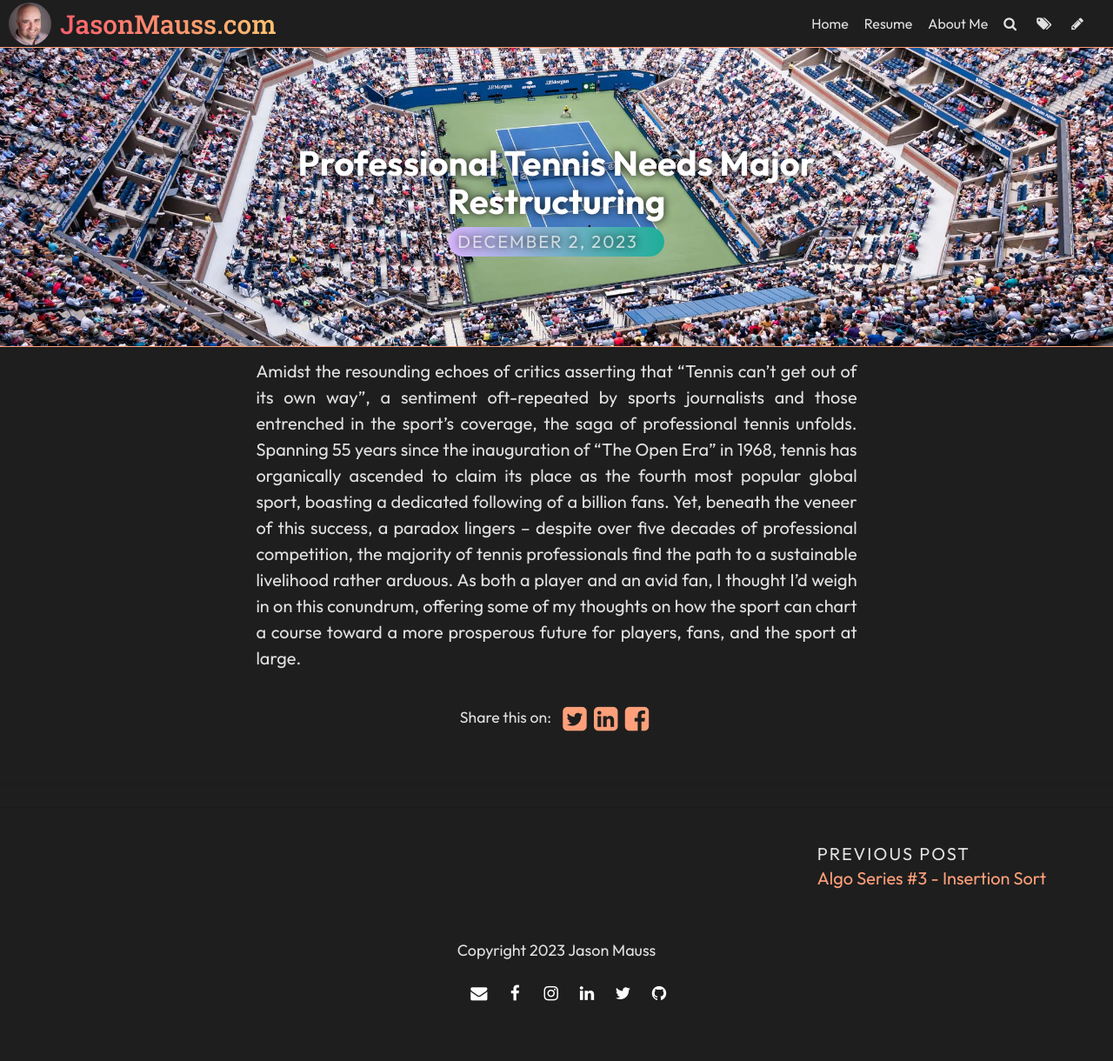
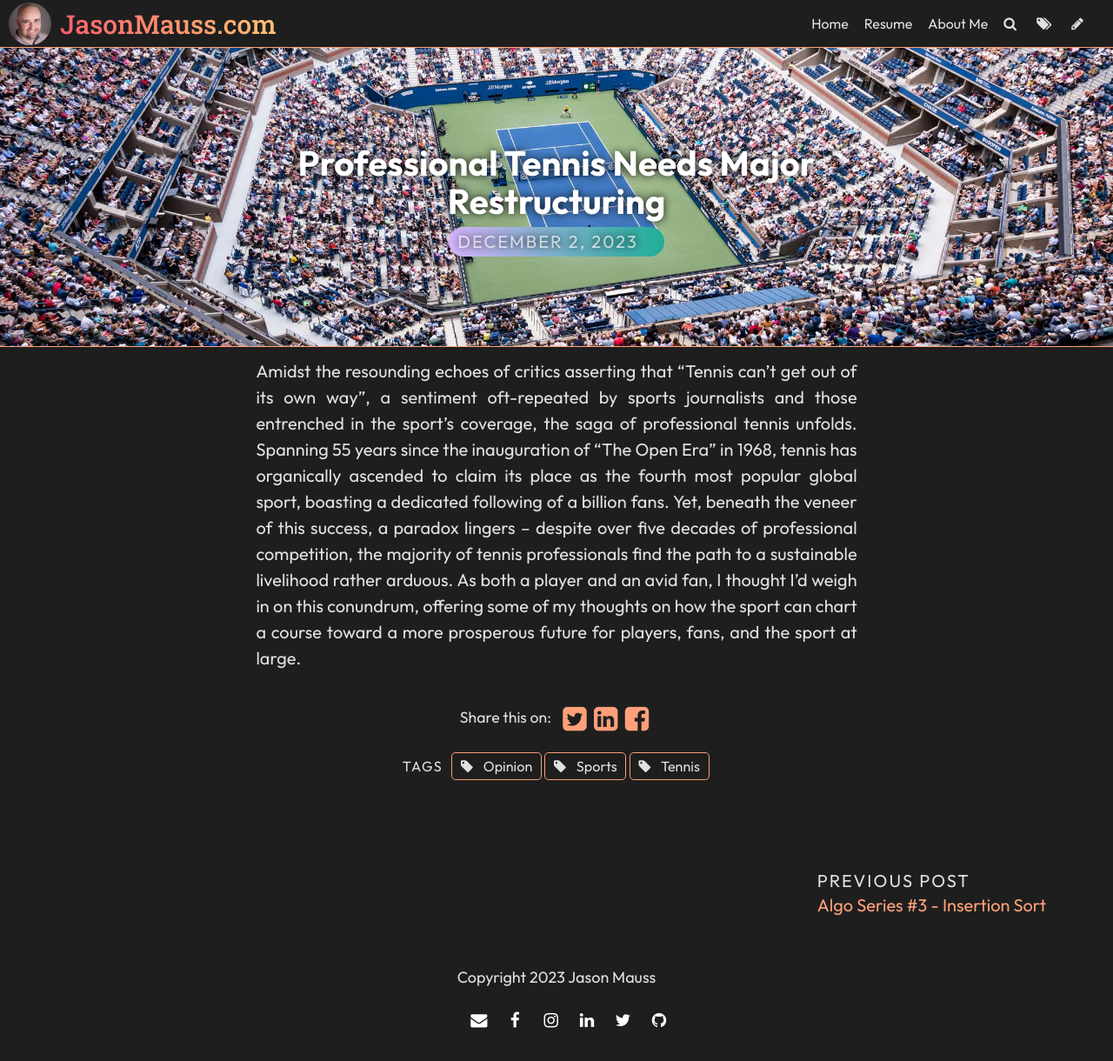
Before and after one commit to jasonmauss/jasonmaussblog, a Jekyll site: the page built from _posts/2023-12-02-professional-tennis-needs-major-restructuring.md, in a window 1280 px wide and 1220 px high. Shown: the whole window at 87% size. Built offline with Jekyll 4.4.1, drawn with Linux system fonts in a browser that asks for light colours; some web fonts are replaced; comment, search, counter and statistics services are not loaded.

Commit message:
Update Post “2023-12-02-professional-tennis-needs-major-restructuring”

```diff
--- a/_posts/2023-12-02-professional-tennis-needs-major-restructuring.md
+++ b/_posts/2023-12-02-professional-tennis-needs-major-restructuring.md
@@ -7,5 +7,9 @@ title_color: "#ffffff"
 caption: Out of the world's major sports, tennis players receive the lowest
   percentage of the sports' revenue in salaries and/or prize money
 comments: true
+tags:
+  - Sports
+  - Tennis
+  - Opinion
 ---
 Amidst the resounding echoes of critics asserting that "Tennis can't get out of its own way", a sentiment oft-repeated by sports journalists and those entrenched in the sport's coverage, the saga of professional tennis unfolds. Spanning 55 years since the inauguration of "The Open Era" in 1968, tennis has organically ascended to claim its place as the fourth most popular global sport, boasting a dedicated following of a billion fans. Yet, beneath the veneer of this success, a paradox lingers – despite over five decades of professional competition, the majority of tennis professionals find the path to a sustainable livelihood rather arduous. As both a player and an avid fan, I thought I'd weigh in on this conundrum, offering some of my thoughts on how the sport can chart a course toward a more prosperous future for players, fans, and the sport at large.
```
